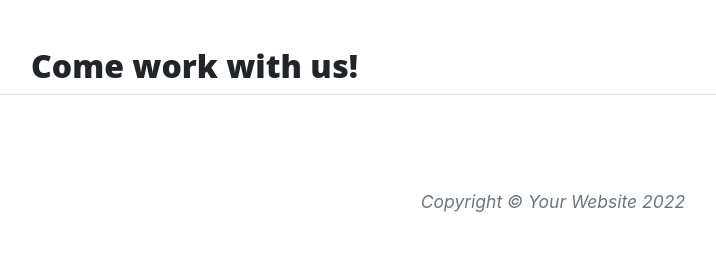
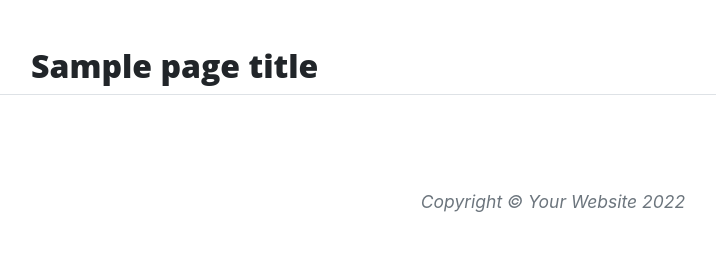
Before and after one commit to anteCedens/curly-octo-guacamole, a Flask app: template templates/careers.html in a window 1280 px wide. Shown: the part 629-892 px from the top of the page, without its empty margins (87-803 px from the left). Run offline with Flask 2, Linux system fonts and the light colour scheme; the template is opened without the code that fills it: most values are stand-ins (such as "Sample title", 1, 10 or a date in 2020); some libraries are stand-ins or nearby versions.

Commit message:
Set the page titles to be loaded via the backend

```diff
--- a/run.py
+++ b/run.py
@@ -17,17 +17,17 @@ def index():
 
 @app.route('/about')
 def about():
-    return render_template("about.html")
+    return render_template("about.html", page_title="About")
 
 
 @app.route('/contact')
 def contact():
-    return render_template("contact.html")
+    return render_template("contact.html", page_title="Contact")
 
 
 @app.route('/careers')
 def careers():
-    return render_template("careers.html")
+    return render_template("careers.html", page_title="Careers")
 
 
 # If that is the name, then run the app with the following arguments
--- a/templates/about.html
+++ b/templates/about.html
@@ -1,6 +1,6 @@
 {% extends "base.html" %}
 {% block content %}
-<h2>About Page</h2>
+<h2>{{ page_title }}</h2>
 <p>
     The formation of the group grew out of a meeting Gandalf had with Thorin in Bree which kindled Thorin's interest in
     recapturing his long lost family inheritance. (Thorin's grandfather had been the King under the Mountain when Smaug
--- a/templates/careers.html
+++ b/templates/careers.html
@@ -1,4 +1,4 @@
 {% extends "base.html" %}
 {% block content %}
-<h2>Come work with us!</h2>
+<h2>{{ page_title }}</h2>
 {% endblock %}
--- a/templates/contact.html
+++ b/templates/contact.html
@@ -1,4 +1,4 @@
 {% extends "base.html" %}
 {% block content %}
-<h2>Contact Us</h2>
+<h2>{{ page_title }}</h2>
 {% endblock %}
```
